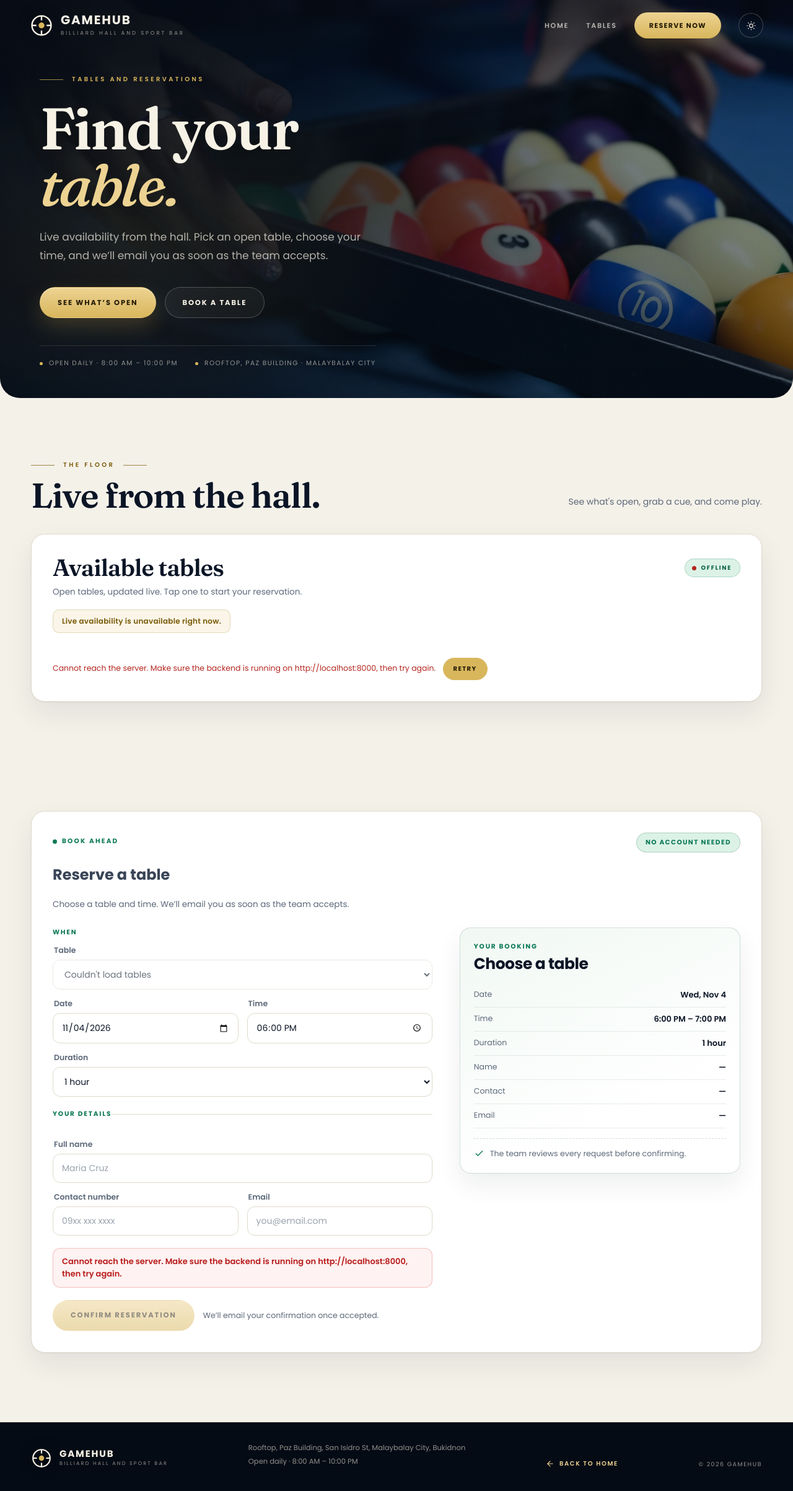
After one commit to carlian-dev/GameHub_2.0, a PHP site: page /reserve/ in a window 1280 px wide. The commit adds this page. Shown: the whole page at 62% size. Run offline with PHP 8.4, Linux system fonts and the light colour scheme.

Commit message:
feat: reserve directly from the landing table grid
Guests want to see what is open without leaving the homepage, but the
booking form made the landing page busy. Restore the live availability
grid on the landing page and let a table card hand off to a dedicated
reserve page with that table already selected, so booking stays one tap
away while the form and full table list live on their own page.

🤖 Generated with Codebuff
Co-Authored-By: Codebuff <noreply@codebuff.com>

```diff
--- a/Frontend/css/styles.css
+++ b/Frontend/css/styles.css
@@ -660,6 +660,15 @@ button:focus-visible, a:focus-visible, input:focus-visible {
   font-variant-numeric: tabular-nums;
 }
 .tables-error { color: var(--danger); font-size: 12.5px; margin: 12px 0 0; }
+
+/* ---- Reservation page (reserve/index.html) ---- */
+.band-inner-single { grid-template-columns: 1fr; }
+/* The tables page opens on content, not a tall landing hero. */
+.reserve-hero .hero {
+  min-height: 0;
+  padding-top: clamp(120px, 15vh, 168px);
+  padding-bottom: clamp(44px, 6vh, 68px);
+}
 
 /* Guest reservations (CU-004..CU-014) */
 .reserve-band { padding-top: clamp(36px, 5vw, 64px); }
@@ -1120,6 +1129,20 @@ button:focus-visible, a:focus-visible, input:focus-visible {
   text-transform: uppercase;
   color: var(--cream-faint);
 }
+.footer-back {
+  display: inline-flex;
+  align-items: center;
+  gap: 8px;
+  color: var(--brass-bright);
+  font-size: 10px;
+  font-weight: 600;
+  letter-spacing: 0.16em;
+  text-transform: uppercase;
+  text-decoration: none;
+  transition: color 0.2s ease;
+}
+.footer-back svg { width: 14px; height: 14px; }
+.footer-back:hover { color: var(--cream); }
 
 /* ---- 7. Staff auth (always the dark end of the same system) ---- */
 .staff {
--- /dev/null
+++ b/Frontend/reserve/index.html
@@ -0,0 +1,226 @@
+<!DOCTYPE html>
+<!--
+  reserve/index.html - customer tables + reservations page (CU-002, CU-004..CU-014).
+  The landing page shows live availability too, but a table card there hands off
+  to this page with the table preselected (?table=<id>#reserve); the full list
+  and the guest reservation form live here.
+  Sections: live available tables (30s refresh) then the guest reservation form.
+  Scripts: js/config.js + js/api.js + js/tables-public.js (availability),
+  js/reservations.js (guest booking form), js/theme.js (light/dark toggle,
+  persisted as gh-theme), js/nav.js (mobile menu).
+  Back to the landing page: brand + nav Home + footer link.
+-->
+<html lang="en">
+<head>
+  <meta charset="UTF-8" />
+  <meta name="viewport" content="width=device-width, initial-scale=1.0" />
+  <meta name="theme-color" content="#08111F" />
+  <title>Tables and Reservations — GameHub</title>
+  <link rel="preconnect" href="https://fonts.googleapis.com" />
+  <link rel="preconnect" href="https://fonts.gstatic.com" crossorigin />
+  <link href="https://fonts.googleapis.com/css2?family=Fraunces:ital,opsz,wght@0,9..144,600;1,9..144,500&family=Poppins:wght@400;600;700&display=swap" rel="stylesheet" />
+  <link rel="preload" as="image" href="../assets/hero-billiards.jpg" fetchpriority="high" />
+  <link rel="stylesheet" href="../css/styles.css" />
+  <script>
+    // Apply the saved theme before first paint so dark mode never flashes ivory.
+    try {
+      document.documentElement.setAttribute(
+        "data-theme",
+        localStorage.getItem("gh-theme") || "light"
+      );
+    } catch (e) { /* private mode */ }
+  </script>
+</head>
+<body class="landing reserve-page" id="top">
+  <div class="hero-wrap reserve-hero">
+    <header class="nav">
+      <a class="brand" href="../index.html" aria-label="GameHub home">
+        <svg class="brand-mark" viewBox="0 0 32 32" aria-hidden="true">
+          <circle cx="16" cy="16" r="13" fill="none" stroke="#F7F2E6" stroke-width="2" />
+          <circle cx="16" cy="16" r="4" fill="#D8B65C" />
+          <path d="M16 3v6M16 23v6M3 16h6M23 16h6" stroke="#F7F2E6" stroke-width="2" />
+        </svg>
+        <span class="brand-text">
+          <span class="brand-name">GameHub</span>
+          <span class="brand-tag">Billiard Hall and Sport Bar</span>
+        </span>
+      </a>
+      <nav class="nav-links" id="navLinks" aria-label="Primary">
+        <a href="../index.html">Home</a>
+        <a href="#tables">Tables</a>
+        <a class="nav-cta" href="#reserve">Reserve Now</a>
+      </nav>
+      <button class="nav-toggle" id="navToggle" aria-label="Open menu" aria-expanded="false" aria-controls="navLinks">
+        <svg viewBox="0 0 24 24" fill="none" stroke="currentColor" stroke-width="1.8" aria-hidden="true"><path d="M4 7h16M4 12h16M4 17h16" /></svg>
+      </button>
+      <button class="theme-icon" aria-label="Toggle theme">
+        <svg class="ic-moon" viewBox="0 0 24 24" fill="none" stroke="currentColor" stroke-width="1.6"><path d="M20 13.2A8.2 8.2 0 1 1 10.8 4 6.6 6.6 0 0 0 20 13.2Z" /></svg>
+        <svg class="ic-sun" viewBox="0 0 24 24" fill="none" stroke="currentColor" stroke-width="1.6"><circle cx="12" cy="12" r="4" /><path d="M12 2v2.5M12 19.5V22M2 12h2.5M19.5 12H22M4.9 4.9l1.8 1.8M17.3 17.3l1.8 1.8M19.1 4.9l-1.8 1.8M6.7 17.3l-1.8 1.8" /></svg>
+      </button>
+    </header>
+
+    <main class="hero">
+      <div class="hero-copy">
+        <p class="eyebrow"><span></span>Tables and reservations</p>
+        <h1>Find your<br /><em>table.</em></h1>
+        <p class="lede">Live availability from the hall. Pick an open table, choose your time, and we’ll email you as soon as the team accepts.</p>
+        <p class="cta">
+          <a class="btn btn-solid" href="#tables">See what’s open</a>
+          <a class="btn btn-ghost" href="#reserve">Book a table</a>
+        </p>
+        <p class="hero-meta">
+          <span>Open daily · 8:00 AM – 10:00 PM</span>
+          <span>Rooftop, Paz Building · Malaybalay City</span>
+        </p>
+      </div>
+    </main>
+  </div>
+
+  <section class="band">
+    <div class="band-inner band-inner-single">
+      <header class="band-head">
+        <div>
+          <p class="eyebrow eyebrow-ink"><span></span>The floor<span></span></p>
+          <h2>Live from the hall.</h2>
+        </div>
+        <p class="band-lede">See what's open, grab a cue, and come play.</p>
+      </header>
+
+      <!-- CU-002: live available tables (available + non-archived only, 30s refresh). -->
+      <section id="tables" class="panel-card tables-live" data-state="checking" aria-live="polite">
+        <div class="panel-head">
+          <h2>Available tables</h2>
+          <p class="tables-pill" aria-hidden="true"><span class="live-dot"></span><span id="liveLabel">Checking</span></p>
+        </div>
+        <p class="panel-lede">Open tables, updated live. Tap one to start your reservation.</p>
+        <p class="tables-count" id="tablesCount">Checking…</p>
+        <div class="tables-grid" id="tablesGrid"></div>
+        <p class="tables-meta"><span id="tablesUpdated"></span></p>
+        <p class="tables-error" id="tablesError" hidden></p>
+        <noscript><p>Enable JavaScript to see live table availability.</p></noscript>
+      </section>
+    </div>
+  </section>
+
+  <!-- CU-004..CU-014: guest reservation flow. -->
+  <section class="band reserve-band">
+    <div class="reserve-shell">
+      <section id="reserve" class="panel-card reserve-card" aria-labelledby="reserveTitle">
+        <header class="reserve-head">
+          <div>
+            <p class="reserve-eyebrow"><span class="live-dot" aria-hidden="true"></span>Book ahead</p>
+            <h2 id="reserveTitle">Reserve a table</h2>
+            <p class="panel-lede">Choose a table and time. We’ll email you as soon as the team accepts.</p>
+          </div>
+          <span class="reserve-badge">No account needed</span>
+        </header>
+
+        <p class="reserve-notice" id="reserveNotice" role="status" hidden></p>
+
+        <div class="reserve-grid">
+          <form id="reserveForm" class="reserve-form" autocomplete="on" novalidate>
+            <fieldset class="reserve-fieldset">
+              <legend>When</legend>
+              <div class="reserve-fields">
+                <label class="reserve-field reserve-field-wide" for="reserveTable">
+                  <span>Table</span>
+                  <select id="reserveTable" required></select>
+                </label>
+                <label class="reserve-field" for="reserveDate">
+                  <span>Date</span>
+                  <input id="reserveDate" type="date" required />
+                </label>
+                <label class="reserve-field" for="reserveTime">
+                  <span>Time</span>
+                  <input id="reserveTime" type="time" required />
+                </label>
+                <label class="reserve-field reserve-field-wide" for="reserveDuration">
+                  <span>Duration</span>
+                  <select id="reserveDuration">
+                    <option value="60">1 hour</option>
+                    <option value="120">2 hours</option>
+                    <option value="180">3 hours</option>
+                  </select>
+                </label>
+              </div>
+            </fieldset>
+
+            <fieldset class="reserve-fieldset">
+              <legend>Your details</legend>
+              <div class="reserve-fields">
+                <label class="reserve-field reserve-field-wide" for="reserveName">
+                  <span>Full name</span>
+                  <input id="reserveName" type="text" required maxlength="60" placeholder="Maria Cruz" autocomplete="name" />
+                </label>
+                <label class="reserve-field" for="reserveContact">
+                  <span>Contact number</span>
+                  <input id="reserveContact" type="tel" required placeholder="09xx xxx xxxx" autocomplete="tel" inputmode="tel" />
+                </label>
+                <label class="reserve-field" for="reserveEmail">
+                  <span>Email</span>
+                  <input id="reserveEmail" type="email" required maxlength="254" placeholder="you@email.com" autocomplete="email" inputmode="email" />
+                </label>
+              </div>
+            </fieldset>
+
+            <p class="reserve-error" id="reserveError" role="alert" hidden></p>
+            <div class="reserve-actions">
+              <button type="submit" id="reserveSubmitBtn" class="btn btn-solid" disabled>Confirm reservation</button>
+              <span class="reserve-actions-note">We’ll email your confirmation once accepted.</span>
+            </div>
+          </form>
+
+          <aside class="reserve-side">
+            <div class="reserve-summary" id="reserveSummary">
+              <p class="reserve-summary-kicker">Your booking</p>
+              <h3 id="reserveSummaryTitle">Choose a table</h3>
+              <dl class="reserve-summary-list">
+                <div><dt>Date</dt><dd id="sumDate">—</dd></div>
+                <div><dt>Time</dt><dd id="sumTime">—</dd></div>
+                <div><dt>Duration</dt><dd id="sumDuration">—</dd></div>
+                <div><dt>Name</dt><dd id="sumName">—</dd></div>
+                <div><dt>Contact</dt><dd id="sumContact">—</dd></div>
+                <div><dt>Email</dt><dd id="sumEmail">—</dd></div>
+              </dl>
+              <p class="reserve-summary-note">
+                <svg viewBox="0 0 24 24" fill="none" stroke="currentColor" stroke-width="2" aria-hidden="true"><path d="M20 6 9 17l-5-5" /></svg>
+                The team reviews every request before confirming.
+              </p>
+            </div>
+            <div class="reserve-result" id="reserveResult" role="status" hidden></div>
+          </aside>
+        </div>
+      </section>
+    </div>
+  </section>
+
+  <footer class="site-footer">
+    <div class="footer-inner">
+      <a class="footer-brand" href="../index.html" aria-label="GameHub home">
+        <svg class="brand-mark" viewBox="0 0 32 32" aria-hidden="true">
+          <circle cx="16" cy="16" r="13" fill="none" stroke="#F7F2E6" stroke-width="2" />
+          <circle cx="16" cy="16" r="4" fill="#D8B65C" />
+          <path d="M16 3v6M16 23v6M3 16h6M23 16h6" stroke="#F7F2E6" stroke-width="2" />
+        </svg>
+        <span class="brand-text">
+          <span class="brand-name">GameHub</span>
+          <span class="brand-tag">Billiard Hall and Sport Bar</span>
+        </span>
+      </a>
+      <p class="footer-meta">Rooftop, Paz Building, San Isidro St, Malaybalay City, Bukidnon<br />Open daily · 8:00 AM – 10:00 PM</p>
+      <a class="footer-back" href="../index.html">
+        <svg viewBox="0 0 24 24" fill="none" stroke="currentColor" stroke-width="2" stroke-linecap="round" stroke-linejoin="round" aria-hidden="true"><path d="M19 12H5" /><path d="m12 19-7-7 7-7" /></svg>
+        Back to home
+      </a>
+      <span class="footer-copy">© 2026 GameHub</span>
+    </div>
+  </footer>
+
+  <script src="../js/config.js"></script>
+  <script src="../js/api.js"></script>
+  <script src="../js/tables-public.js"></script>
+  <script src="../js/reservations.js"></script>
+  <script src="../js/theme.js"></script>
+  <script src="../js/nav.js"></script>
+</body>
+</html>
```
Also changed, not shown: Frontend/index.html (+16 -106 lines), Frontend/js/reservations.js (+13 -2 lines), Frontend/js/tables-public.js (+14 -3 lines).
